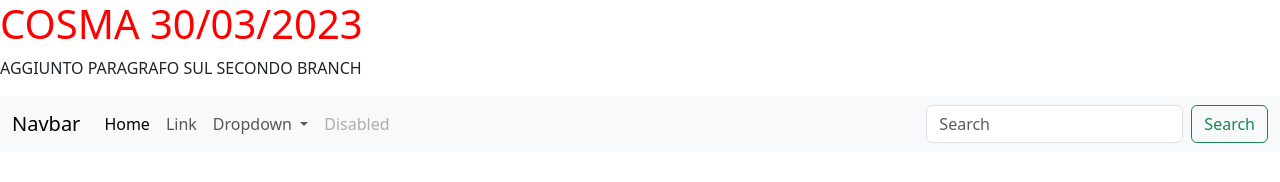
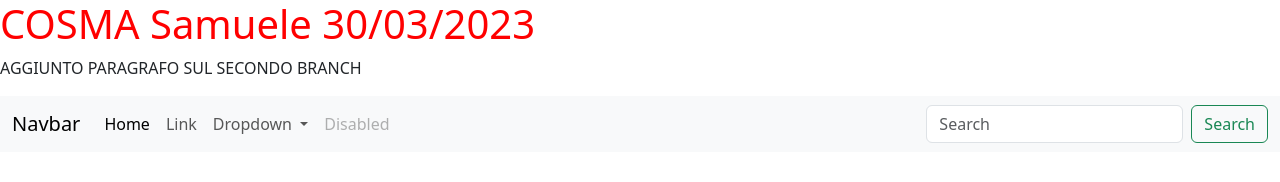
Before and after one commit to Upsetz/Cosma-Compito1, a plain HTML site: page index.html in a window 1280 px wide. Drawn offline with nearby package versions, Linux system fonts and the light colour scheme.

Commit message:
conflitto

```diff
--- a/index.html
+++ b/index.html
@@ -9,7 +9,7 @@
     <link rel="stylesheet" href="./css/style.css">
 </head>
 <body>
-    <h1 class="titolo">COSMA 30/03/2023</h1>
+    <h1 class="titolo">COSMA Samuele 30/03/2023</h1>
 
     <p>AGGIUNTO PARAGRAFO SUL SECONDO BRANCH</p>
 
```
